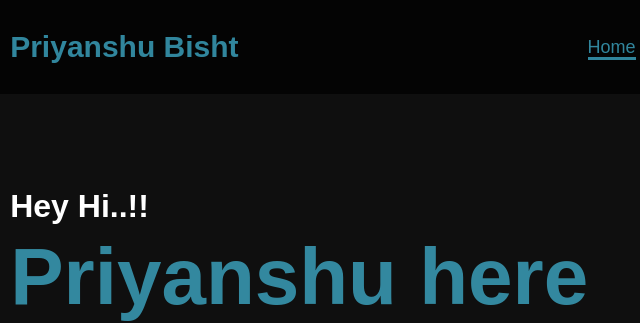
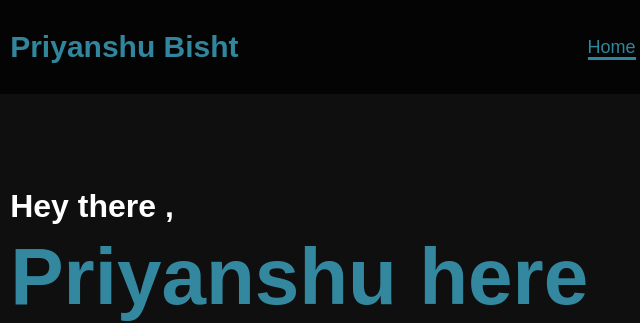
Before and after one commit to PriyanshuBisht2503/Prodigy_WD_04, a plain HTML site: page index.html in a window 1280 px wide. Shown: the top 323 px of the page, 105-745 px from the left. Drawn offline with nearby package versions, Linux system fonts and the light colour scheme.

Commit message:
Update index.html
changes

```diff
--- a/index.html
+++ b/index.html
@@ -26,7 +26,7 @@
        <section class="home" id="home">
 
         <div class="home-content">
-            <h3>Hey Hi..!!</h3>
+            <h3>Hey there ,</h3>
             <h1><span>Priyanshu here</span></h1>
             <h3 class="text-animation">
                 I'm a <span></span>
```
